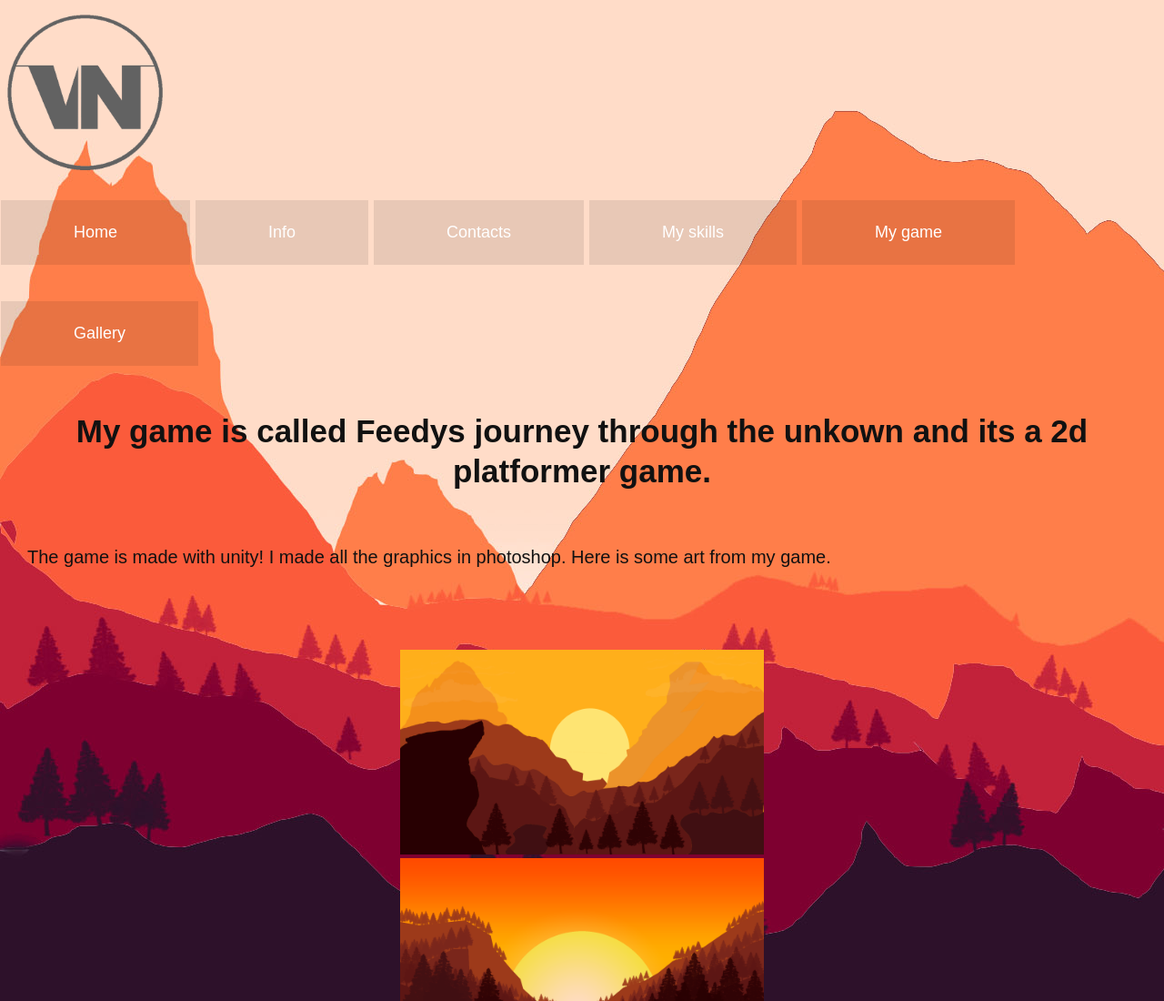
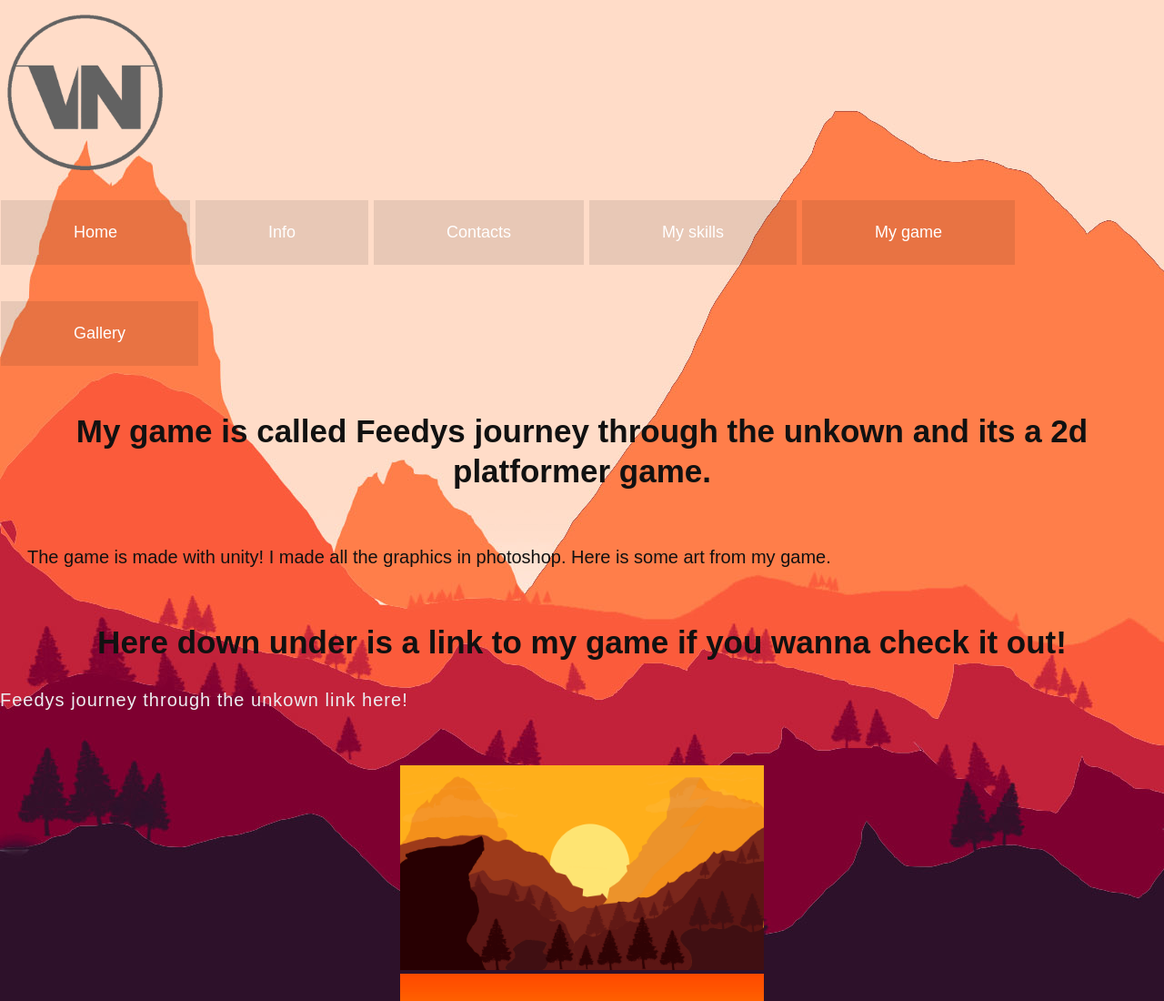
Before and after one commit to FeedyFatClouds/My-website, a website: page game.html in a window 1280 px wide. Shown: the top 1100 px of the page at 91% size. Drawn offline with Linux system fonts and the light colour scheme.

Commit message:
Made a link to my work in progress game. Its very bad atm but under progress.

```diff
--- a/game.html
+++ b/game.html
@@ -35,7 +35,10 @@
             I made all the graphics in photoshop.
 
             Here is some art from my game.
+
         </p>
+        <h2><center>Here down under is a link to my game if you wanna check it out!</center></h2>
+        <a href="https://simmer.io/@Feedy/lidl-game-feedy-journey-through-the-unkown">Feedys journey through the unkown link here!</a>
         <p>
 
 
```
